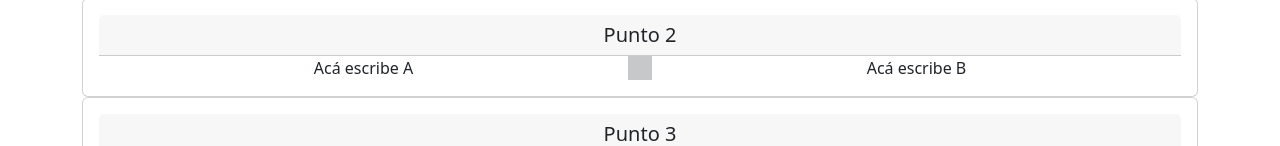
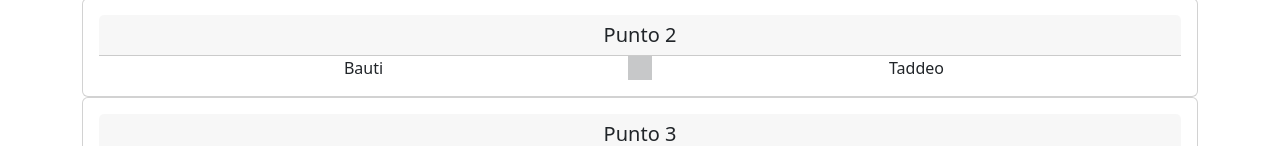
Before and after one commit to Bautigon09/ejemplolamejorclase, a plain HTML site: page index.html in a window 1280 px wide. Shown: the part 582-728 px from the top of the page. Drawn offline with nearby package versions, Linux system fonts and the light colour scheme.

Commit message:
agregamos Bauti y Taddeo en el indexhtml

```diff
--- a/index.html
+++ b/index.html
@@ -84,11 +84,11 @@
           <div class="container">
             <div class="row">
               <div class="col-sm">
-                Acá escribe A
+                Bauti
               </div>
               <div class="vr"></div>
               <div class="col-sm">
-                Acá escribe B
+                Taddeo
               </div>
             </div>
           </div>
```
